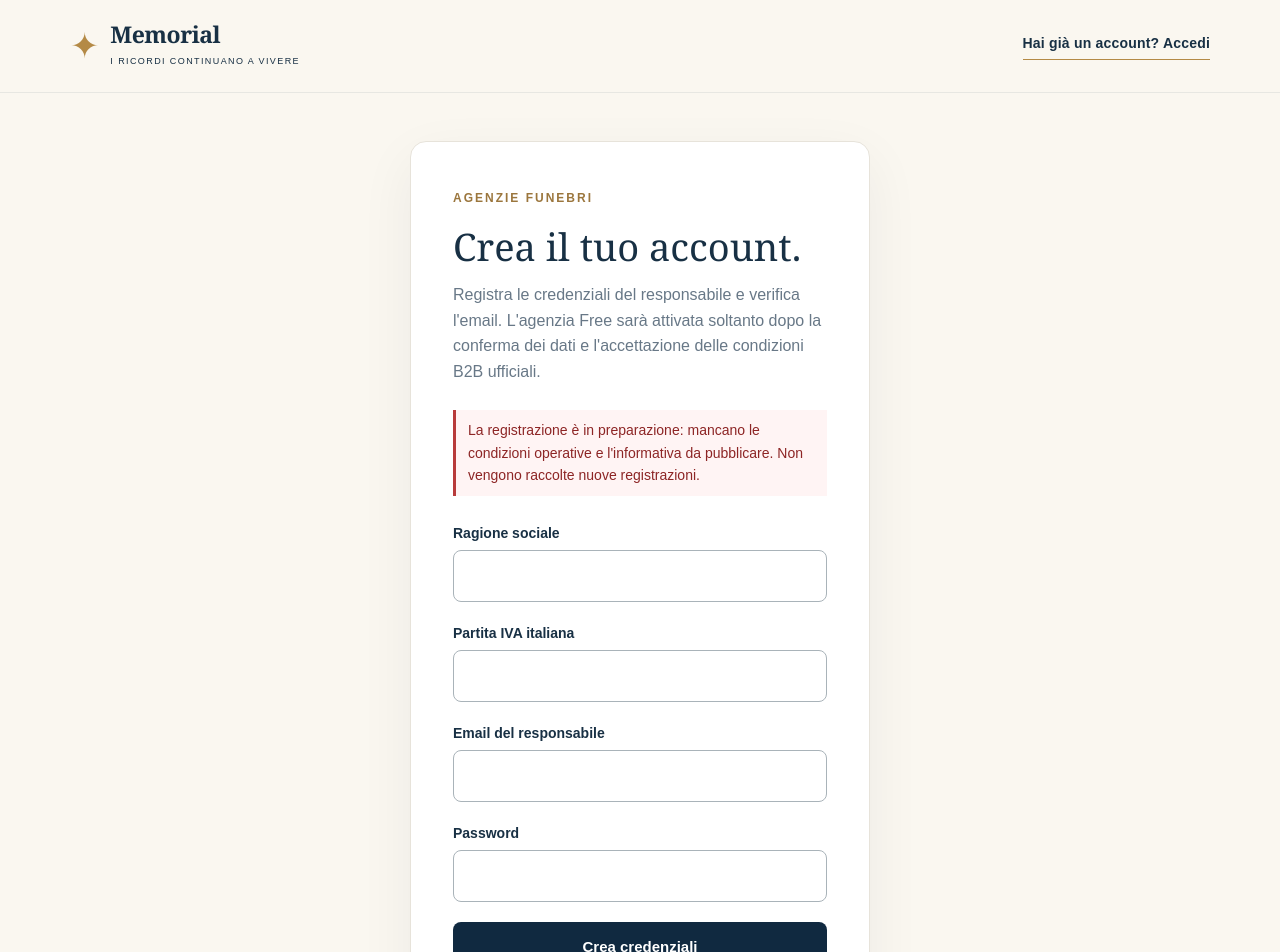
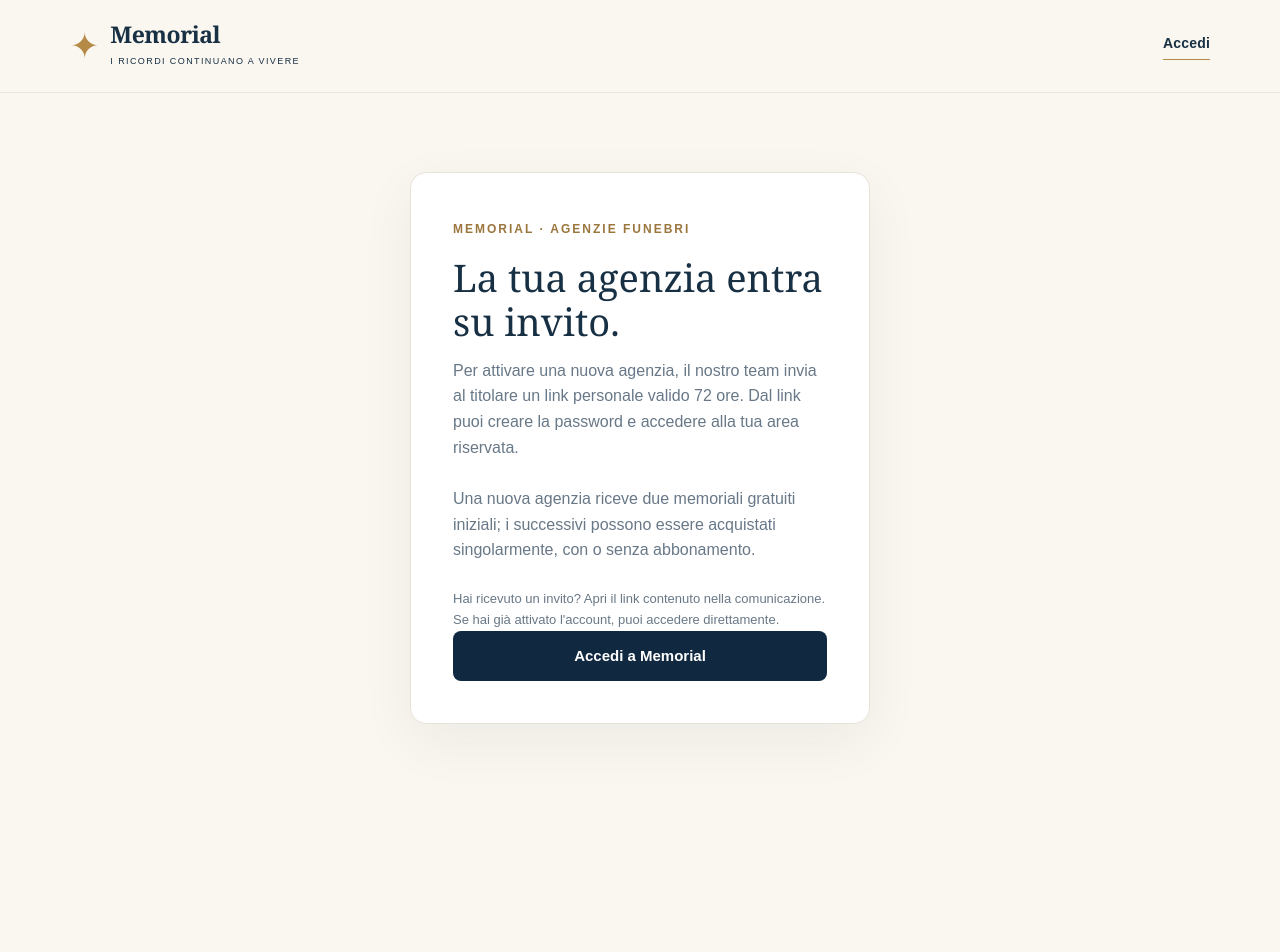
Before and after one commit to CarloG76/Memorial, a Next.js app: page /registrati in a window 1280 px wide. Shown: the top 952 px of the page. After the commit the page ends 803 px from the top, so only its background shows below. Built offline with nearby package versions, Linux system fonts and the light colour scheme.

Commit message:
feat(onboarding): public agency registration becomes invitation-only landing

```diff
--- a/src/app/registrati/page.tsx
+++ b/src/app/registrati/page.tsx
@@ -1,67 +1,15 @@
-import type { Metadata } from "next";
 import Link from "next/link";
-import { Brand } from "@/components/brand";
-import { hasPublicSupabaseConfiguration } from "@/lib/env";
-import { canStartAgencySignup } from "@/lib/registration";
-import { registerAgencyCredentials } from "./actions";
-
-export const metadata: Metadata = { title: "Registrazione agenzia" };
-
-export default async function AgencyRegistrationPage({
-  searchParams,
-}: {
-  searchParams: Promise<{ errore?: string }>;
-}) {
-  const { errore } = await searchParams;
-  const enabled = canStartAgencySignup() && hasPublicSupabaseConfiguration();
-  const privacyNotice = process.env.B2B_PRIVACY_NOTICE_URL;
-
-  return (
-    <>
-      <header className="site-header">
-        <div className="page-container header-inner">
-          <Brand />
-          <Link href="/accedi" className="header-login">Hai già un account? Accedi</Link>
-        </div>
-      </header>
-      <main className="auth-page" id="contenuto">
-        <section className="auth-card" aria-labelledby="signup-heading">
-          <span className="section-kicker">AGENZIE FUNEBRI</span>
-          <h1 id="signup-heading">Crea il tuo account.</h1>
-          <p>Registra le credenziali del responsabile e verifica l&apos;email. L&apos;agenzia Free sarà attivata soltanto dopo la conferma dei dati e l&apos;accettazione delle condizioni B2B ufficiali.</p>
-          {!enabled && <p role="status" className="auth-error">La registrazione è in preparazione: mancano le condizioni operative e l&apos;informativa da pubblicare. Non vengono raccolte nuove registrazioni.</p>}
-          {errore && <p role="alert" className="auth-error">
-            {errore === "dati"
-              ? "Controlla ragione sociale, partita IVA italiana, email e password (almeno 12 caratteri)."
-              : "Impossibile completare la richiesta. Riprova più tardi."}
-          </p>}
-          <form action={registerAgencyCredentials}>
-            <div className="field">
-              <label htmlFor="company">Ragione sociale</label>
-              <input id="company" name="company" autoComplete="organization" maxLength={240} required disabled={!enabled}/>
-            </div>
-            <div className="field">
-              <label htmlFor="vat">Partita IVA italiana</label>
-              <input id="vat" name="vat" inputMode="numeric" maxLength={15} required disabled={!enabled}/>
-            </div>
-            <div className="field">
-              <label htmlFor="email">Email del responsabile</label>
-              <input id="email" name="email" type="email" autoComplete="email" required disabled={!enabled}/>
-            </div>
-            <div className="field">
-              <label htmlFor="password">Password</label>
-              <input id="password" name="password" type="password" minLength={12} autoComplete="new-password" required disabled={!enabled}/>
-            </div>
-            {enabled && privacyNotice && (
-              <p className="auth-note">
-                Leggi l&apos;<a href={privacyNotice} rel="noopener noreferrer" target="_blank">informativa privacy</a> prima di procedere. L&apos;accettazione del contratto B2B è un passaggio successivo, prima dell&apos;attivazione.
-              </p>
-            )}
-            <button type="submit" className="button auth-submit" disabled={!enabled}>Crea credenziali</button>
-          </form>
-          <p className="auth-note">La verifica email non assegna ruoli amministrativi e non attiva pagamenti, memoriali o servizi prima del completamento WF01.</p>
-        </section>
-      </main>
-    </>
-  );
+import type {Metadata} from "next";
+import {Brand} from "@/components/brand";
+export const metadata:Metadata={title:"Accesso alle agenzie Memorial"};
+export default function AgencyRegistrationPage(){
+ return <><header className="site-header"><div className="page-container header-inner"><Brand/><Link href="/accedi" className="header-login">Accedi</Link></div></header>
+ <main className="auth-page" id="contenuto"><section className="auth-card">
+  <span className="section-kicker">MEMORIAL · AGENZIE FUNEBRI</span>
+  <h1>La tua agenzia entra su invito.</h1>
+  <p>Per attivare una nuova agenzia, il nostro team invia al titolare un link personale valido 72 ore. Dal link puoi creare la password e accedere alla tua area riservata.</p>
+  <p>Una nuova agenzia riceve due memoriali gratuiti iniziali; i successivi possono essere acquistati singolarmente, con o senza abbonamento.</p>
+  <p className="auth-note">Hai ricevuto un invito? Apri il link contenuto nella comunicazione. Se hai già attivato l'account, puoi accedere direttamente.</p>
+  <Link href="/accedi" className="button auth-submit">Accedi a Memorial</Link>
+ </section></main></>;
 }
```
